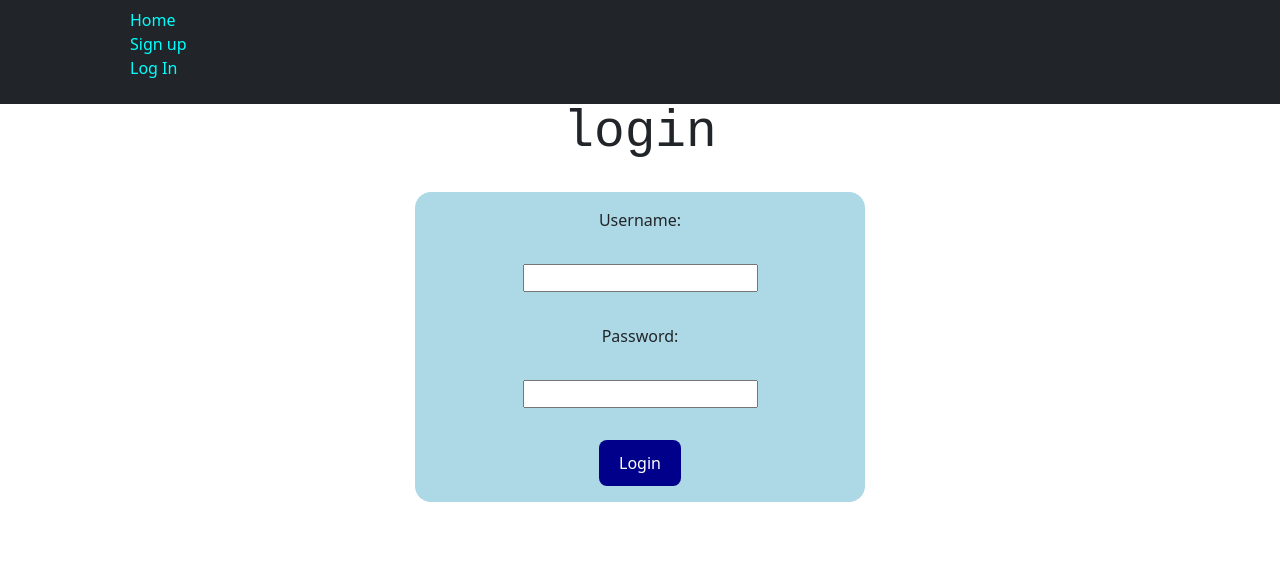
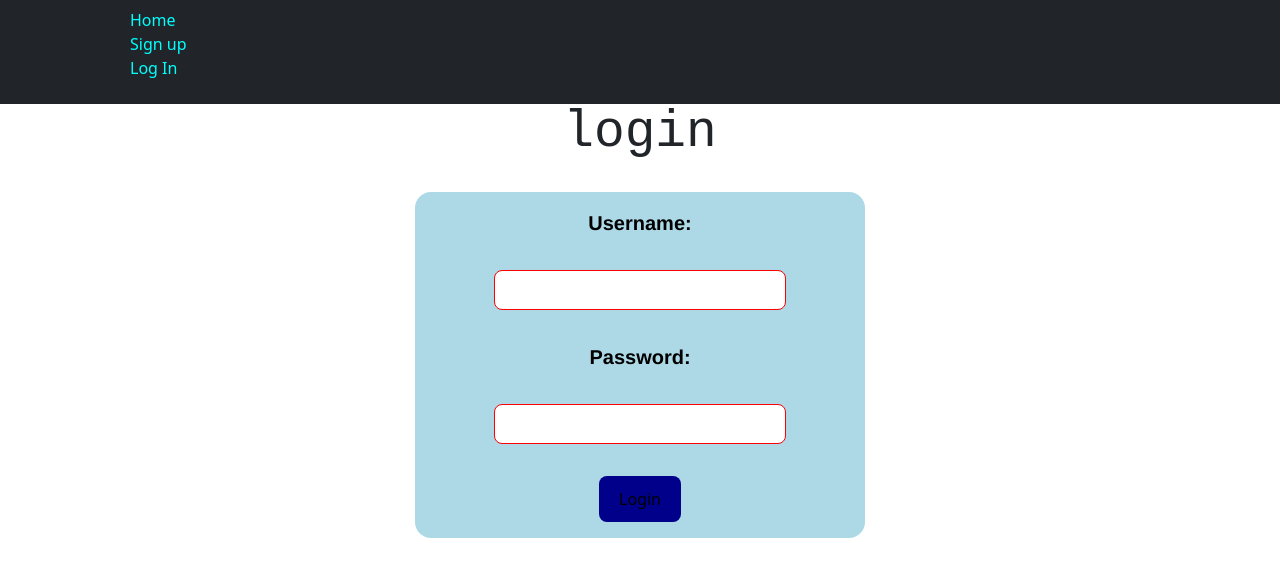
Before and after one commit to VishnuSobhana/tutor-app-frontend, a React (Vite) app: page /login in a window 1280 px wide. Shown: the top 576 px of the page. Built offline with nearby package versions, Linux system fonts and the light colour scheme; no server answers.

Commit message:
profile,service,auth

```diff
--- a/src/context/AuthContext.jsx
+++ b/src/context/AuthContext.jsx
@@ -5,7 +5,7 @@ export const AuthContext = createContext();
 function AuthContextWrapper(props) {
   const [user, setUser] = useState(null);
   const [token, setToken] = useState(null);
-  const [isLoading, setIsLoading] = useState(false);
+  const [isLoading, setIsLoading] = useState(true);
 
   function storeToken(receivedToken) {
     localStorage.setItem("token", receivedToken);
--- a/src/pages/Profile/Profile.css
+++ b/src/pages/Profile/Profile.css
@@ -12,7 +12,8 @@
   font-size: 70px;
 }
 .details {
-  color: brown;
+  color: black;
+  margin-left: 4rem;
 }
 
 .Profile button {
@@ -33,3 +34,48 @@ button:hover {
   opacity: 0.7;
   background-color: red;
 }
+
+.Profile form {
+  display: flex;
+  align-items: center;
+  flex-direction: column;
+  gap: 0.1rem;
+  background-color: #add8e6;
+  max-width: 450px;
+  width: 90%;
+  margin: 2rem auto;
+  padding: 1em;
+  border-radius: 1rem;
+  height: 30%;
+}
+
+label {
+  display: flex;
+  text-align: center;
+  /* border: 1px solid red; */
+  font-family: "Franklin Gothic Medium", "Arial Narrow", Arial, sans-serif;
+  font-size: 1.25rem;
+  font-weight: 800;
+  width: 50%;
+  height: 100%;
+  color: black;
+}
+input {
+  width: 70%;
+  height: 100%;
+  /* gap:0.5rem; */
+  border-radius: 0.5rem;
+  padding: 0.5rem;
+  border: 1px solid red;
+}
+
+.Profile textarea {
+  width: 100%;
+  height: 100%;
+  padding: 1rem;
+  border-radius: 0.5rem;
+}
+form button {
+  color: black;
+  background: #00008b;
+}
--- a/src/pages/Profile/Profile.jsx
+++ b/src/pages/Profile/Profile.jsx
@@ -1,4 +1,3 @@
-
 import React, { useState, useContext } from "react";
 import { AuthContext } from "../../context/AuthContext";
 import myApi from "../../service/service";
@@ -53,14 +52,14 @@ const Profile = () => {
   return (
     <div className="card Profile">
       <h1 className="title">{user.username}</h1>
-      <h2 className="details">BIO:{user.bio}</h2>
-      <h2 className="details">EMAIL:{user.email}</h2>
-      <h2 className="details">TELEPHONE-NUMBER:{user.telephoneNumber}</h2>
-      <h2 className="details">CITY:{user.city}</h2>
+      <h2 className="details">Bio:{user.bio}</h2>
+      <h2 className="details">Email:{user.email}</h2>
+      <h2 className="details">TelephoneNumber:{user.telephoneNumber}</h2>
+      <h2 className="details">City:{user.city}</h2>
       <h2 className="details">{user.isTeacher ? "Teacher" : "Student"}</h2>
 
       {showEditForm ? (
-        <>
+        <div>
           <button onClick={() => setEditForm(false)}>Hide</button>
           <form onSubmit={handleSubmit}>
             <label htmlFor="username">Username:</label>
@@ -124,13 +123,14 @@ const Profile = () => {
               Submit
             </button>
           </form>
-        </>
+        </div>
       ) : (
         <button onClick={() => setEditForm(true)}>Edit Profile</button>
       )}
+
       <button onClick={handleDelete}>Delete profile</button>
       <Link to="/favoriteCourses">Favourite courses</Link>
-      <Link to='/favoriteTeachers'>Favorite Teachers</Link>
+      <Link to="/favoriteTeachers">Favorite Teachers</Link>
     </div>
   );
 };
--- a/src/pages/Signup/SignupForm.css
+++ b/src/pages/Signup/SignupForm.css
@@ -19,12 +19,11 @@ h1 {
   height: 30%;
 }
 
-
-.form label{
+.form label {
   display: flex;
   text-align: center;
   /* border: 1px solid red; */
-    font-family: 'Franklin Gothic Medium', 'Arial Narrow', Arial, sans-serif;
+  font-family: "Franklin Gothic Medium", "Arial Narrow", Arial, sans-serif;
   font-size: 1.25rem;
   font-weight: 800;
   width: 50%;
@@ -39,8 +38,7 @@ h1 {
   border: 1px solid red;
 }
 
-
-.form textarea{
+.form textarea {
   width: 100%;
   height: 100%;
   padding: 1rem;
@@ -50,6 +48,6 @@ form button {
   color: white;
   background: #00008b;
 }
-form {
-  height: 50px;
+link {
+  color: black;
 }
--- a/src/service/service.js
+++ b/src/service/service.js
@@ -4,7 +4,7 @@ import axios from "axios";
 
 // Backend is running on http://localhost:5005
 
-const BACKEND_URL = import.meta.env.VITE_BACKEND_URL || "http://localhost:5005/api";
+const BACKEND_URL = import.meta.env.VITE_BACKEND_URL;
 
 const myApi = axios.create({
   baseURL: BACKEND_URL,
@@ -21,9 +21,7 @@ myApi.getOneTeacher = (id) => {
 };
 
 myApi.favTeacher = (id) => {
-
   return myApi.post(`/favorite-teacher/${id}/add`);
-
 };
 
 myApi.getfavoriteTeacher = () => {
@@ -42,9 +40,7 @@ myApi.interceptors.request.use((request) => {
 });
 
 myApi.createCourse = (course) => {
-
   return myApi.post("/courses/add", course);
-
 };
 
 myApi.getAllCourses = (queryString) => {
@@ -60,9 +56,7 @@ myApi.deleteCourse = (id) => {
 };
 
 myApi.favoriteCourses = (id) => {
-
   return myApi.post(`/favorite-courses/${id}/add`);
-
 };
 
 myApi.getfavoriteCourses = () => {
@@ -74,9 +68,7 @@ myApi.removedCourse = (id) => {
 };
 
 myApi.updateCourse = (id, course) => {
-
   return myApi.patch(`/courses/${id}`, course);
-
 };
 
 export default myApi;
```
Lines whose indentation alone changed are shown as unchanged.
